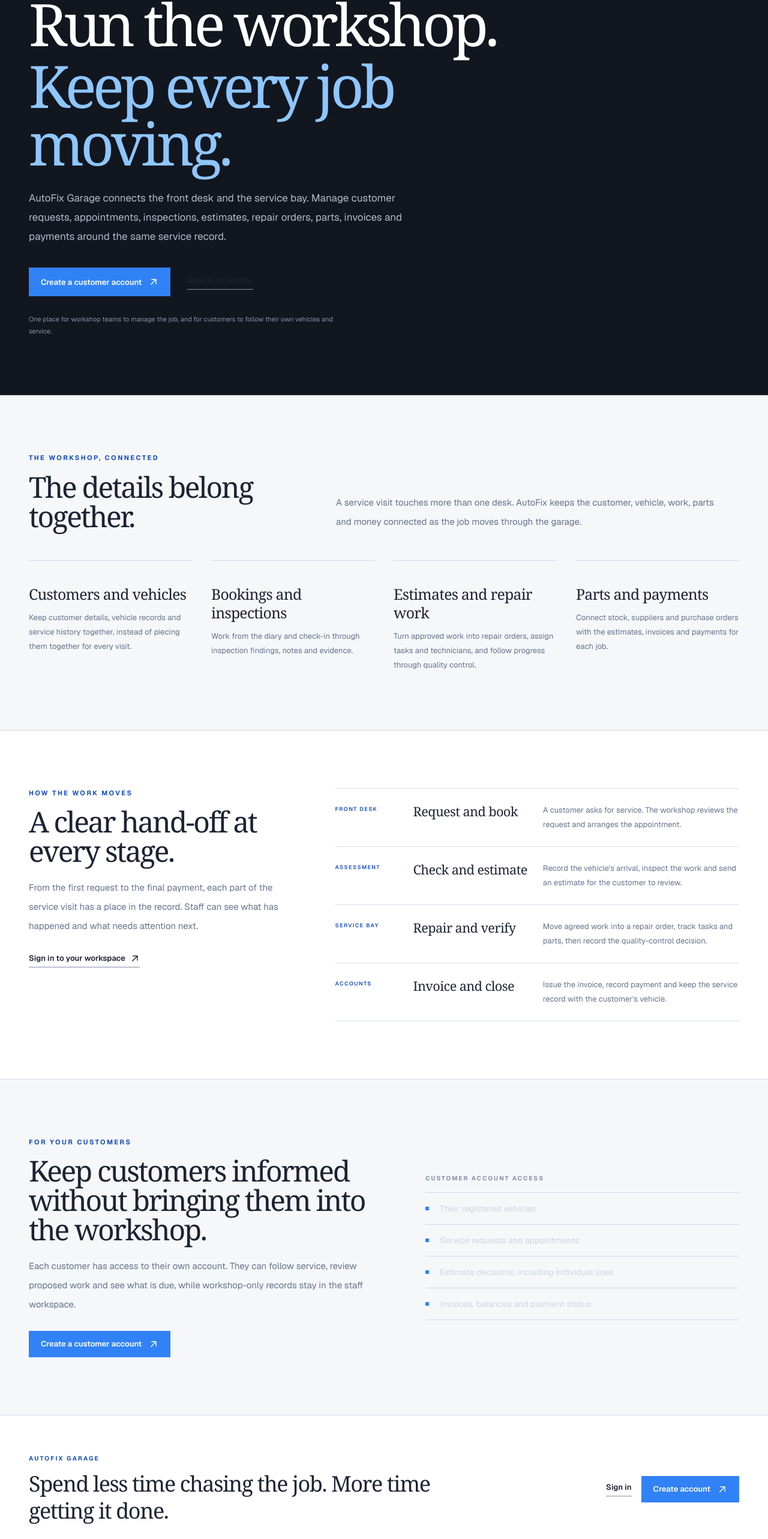
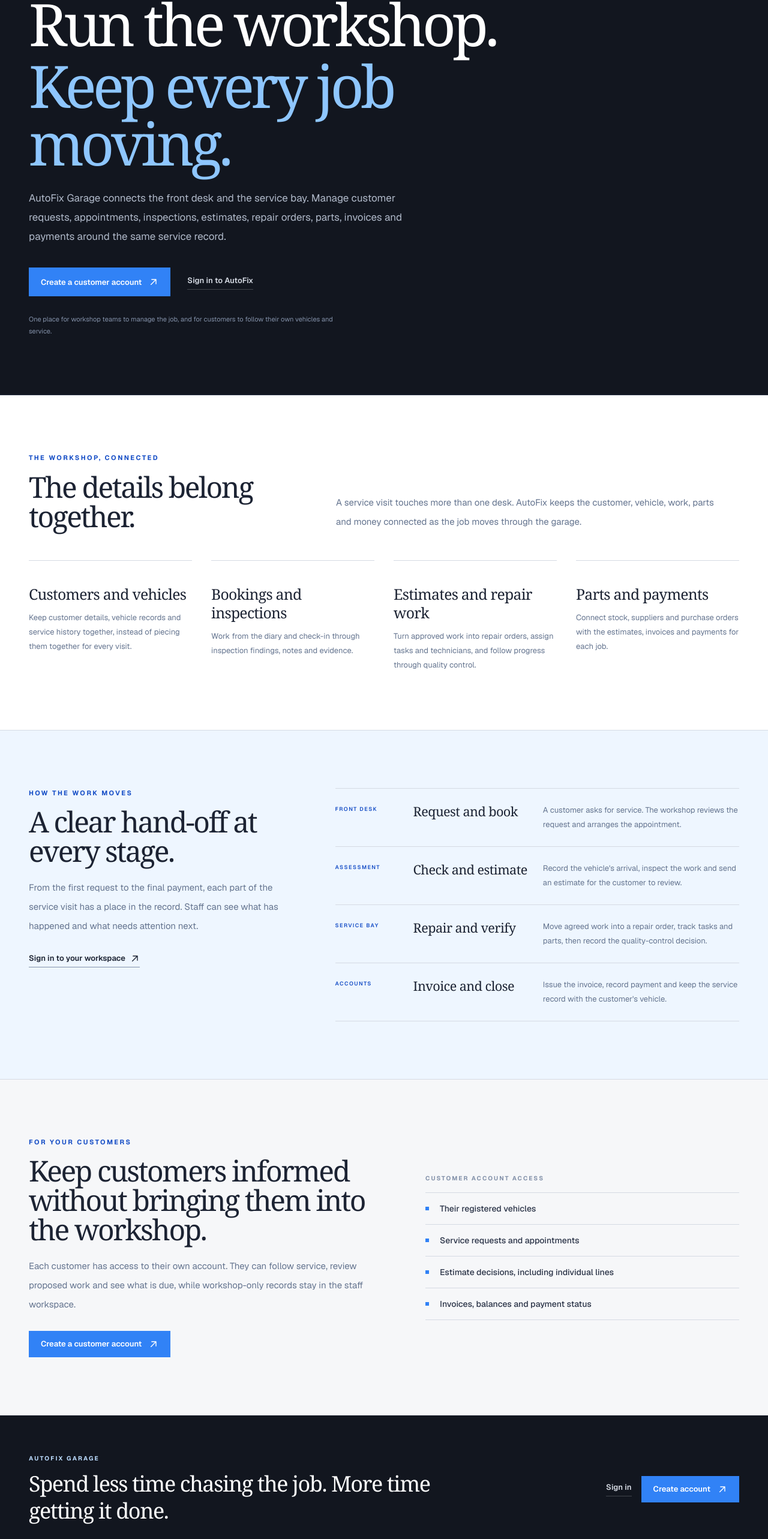
Before and after one commit to faizansaiyed123/autofix_frontend, a Next.js app: page / in a window 1280 px wide. Shown: the part 226-2792 px from the top of the page at 60% size. Built offline with nearby package versions, Linux system fonts and the light colour scheme; no server answers.

Commit message:
Match redesigned AutoFix sections to existing theme

```diff
--- a/src/app/page.tsx
+++ b/src/app/page.tsx
@@ -184,7 +184,7 @@ export default function HomePage() {
               </Link>
               <Link
                 href="/login"
-                className="inline-flex items-center gap-2 border-b border-ink-400 pb-1 text-[13px] font-semibold text-ink-900 transition-colors hover:border-brand-400 hover:text-white"
+                className="inline-flex items-center gap-2 border-b border-white/20 pb-1 text-[13px] font-semibold text-ink-200 transition-colors hover:border-white hover:text-white"
               >
                 Sign in to AutoFix
               </Link>
@@ -201,7 +201,7 @@ export default function HomePage() {
 
       <section
         id="platform"
-        className="scroll-mt-8 border-b border-ink-200 bg-ink-50"
+        className="scroll-mt-8 border-b border-ink-200 bg-white"
       >
         <div className="mx-auto max-w-[1320px] px-5 py-16 sm:px-8 sm:py-20 lg:px-12 lg:py-24">
           <div className="grid gap-6 lg:grid-cols-[0.8fr_1.2fr] lg:items-end lg:gap-16">
@@ -235,7 +235,7 @@ export default function HomePage() {
         </div>
       </section>
 
-      <section id="workflow" className="scroll-mt-8 border-b border-ink-200">
+      <section id="workflow" className="scroll-mt-8 border-b border-ink-200 bg-brand-50">
         <div className="mx-auto grid max-w-[1320px] gap-12 px-5 py-16 sm:px-8 sm:py-20 lg:grid-cols-[0.78fr_1.22fr] lg:gap-20 lg:px-12 lg:py-24">
           <div className="max-w-md">
             <p className="text-[10px] font-bold uppercase tracking-[0.22em] text-brand-700 sm:text-[11px]">
@@ -314,7 +314,7 @@ export default function HomePage() {
                   className="grid grid-cols-[12px_1fr] items-center gap-3 border-b border-ink-200 py-4"
                 >
                   <span className="size-1.5 bg-brand-500" aria-hidden="true" />
-                  <span className="text-[13px] font-medium text-ink-200 sm:text-sm">
+                  <span className="text-[13px] font-medium text-ink-800 sm:text-sm">
                     {tool}
                   </span>
                 </li>
@@ -324,10 +324,10 @@ export default function HomePage() {
         </div>
       </section>
 
-      <section className="border-b border-ink-200">
+      <section className="border-b border-white/10 bg-ink-950 text-white">
         <div className="mx-auto flex max-w-[1320px] flex-col gap-7 px-5 py-14 sm:px-8 md:flex-row md:items-center md:justify-between lg:px-12 lg:py-16">
           <div className="max-w-2xl">
-            <p className="text-[10px] font-bold uppercase tracking-[0.22em] text-brand-700">
+            <p className="text-[10px] font-bold uppercase tracking-[0.22em] text-brand-200">
               {COMPANY_NAME}
             </p>
             <h2 className="mt-3 font-serif text-3xl leading-tight tracking-[-0.04em] sm:text-4xl">
@@ -337,7 +337,7 @@ export default function HomePage() {
           <div className="flex shrink-0 flex-col items-start gap-4 sm:flex-row sm:items-center">
             <Link
               href="/login"
-              className="border-b border-ink-400 pb-1 text-[13px] font-semibold text-ink-900 transition-colors hover:border-brand-400 hover:text-white"
+              className="border-b border-white/20 pb-1 text-[13px] font-semibold text-ink-200 transition-colors hover:border-white hover:text-white"
             >
               Sign in
             </Link>
@@ -351,16 +351,16 @@ export default function HomePage() {
         </div>
       </section>
 
-      <footer className="bg-ink-950 text-white">
+      <footer className="border-t border-ink-100 bg-white text-ink-900">
         <div className="mx-auto flex max-w-[1320px] flex-col gap-4 px-5 py-7 sm:flex-row sm:items-center sm:justify-between sm:px-8 lg:px-12">
           <div className="flex items-center gap-3">
             <WorkshopMark small />
             <span className="text-[13px] font-semibold">{COMPANY_NAME}</span>
-            <span className="text-[11px] text-ink-400">
+            <span className="text-[11px] text-ink-500">
               Workshop operations
             </span>
           </div>
-          <div className="flex gap-6 text-[12px] text-ink-300">
+          <div className="flex gap-6 text-[12px] text-ink-500">
             <Link href="/login" className="transition-colors hover:text-white">
               Sign in
             </Link>
```
